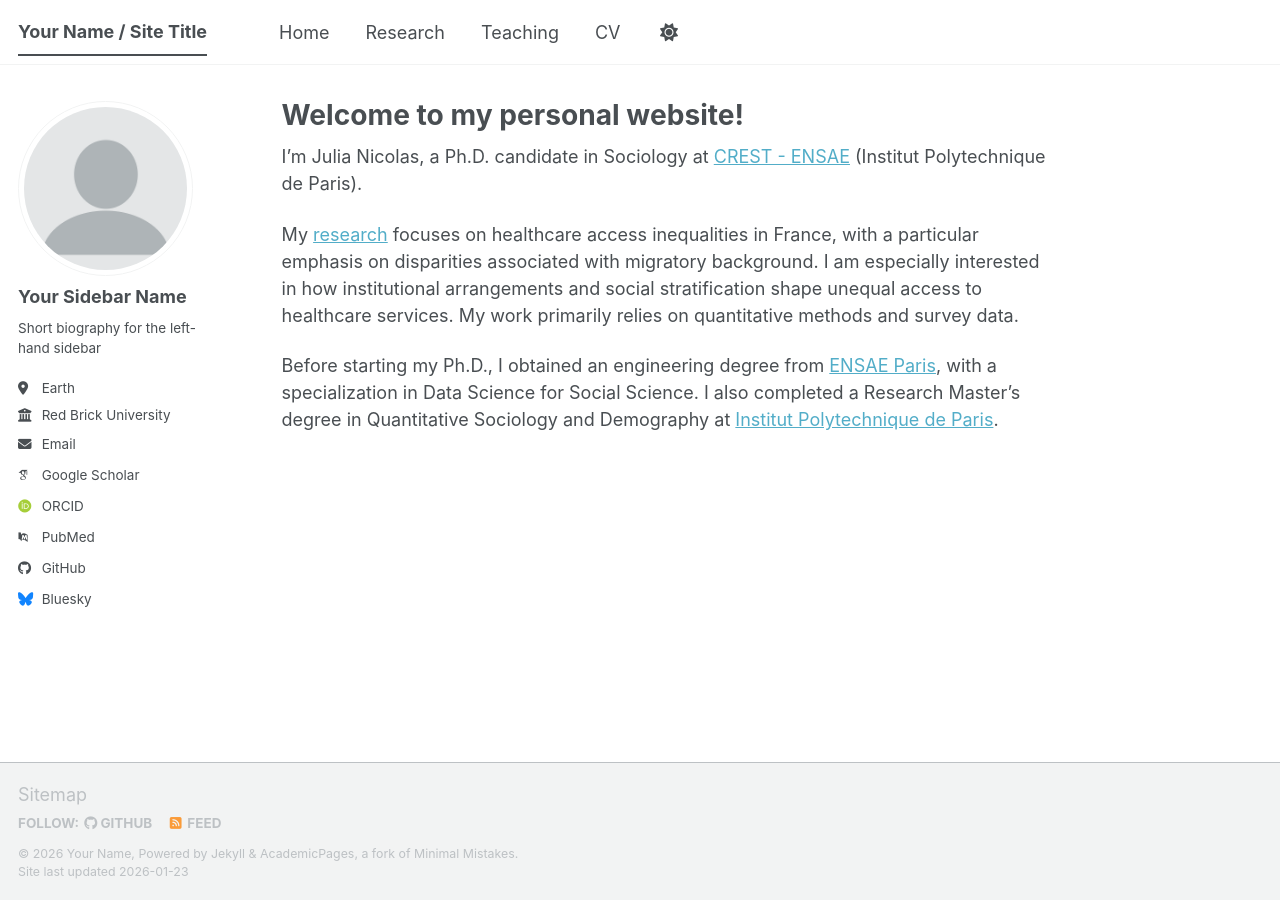
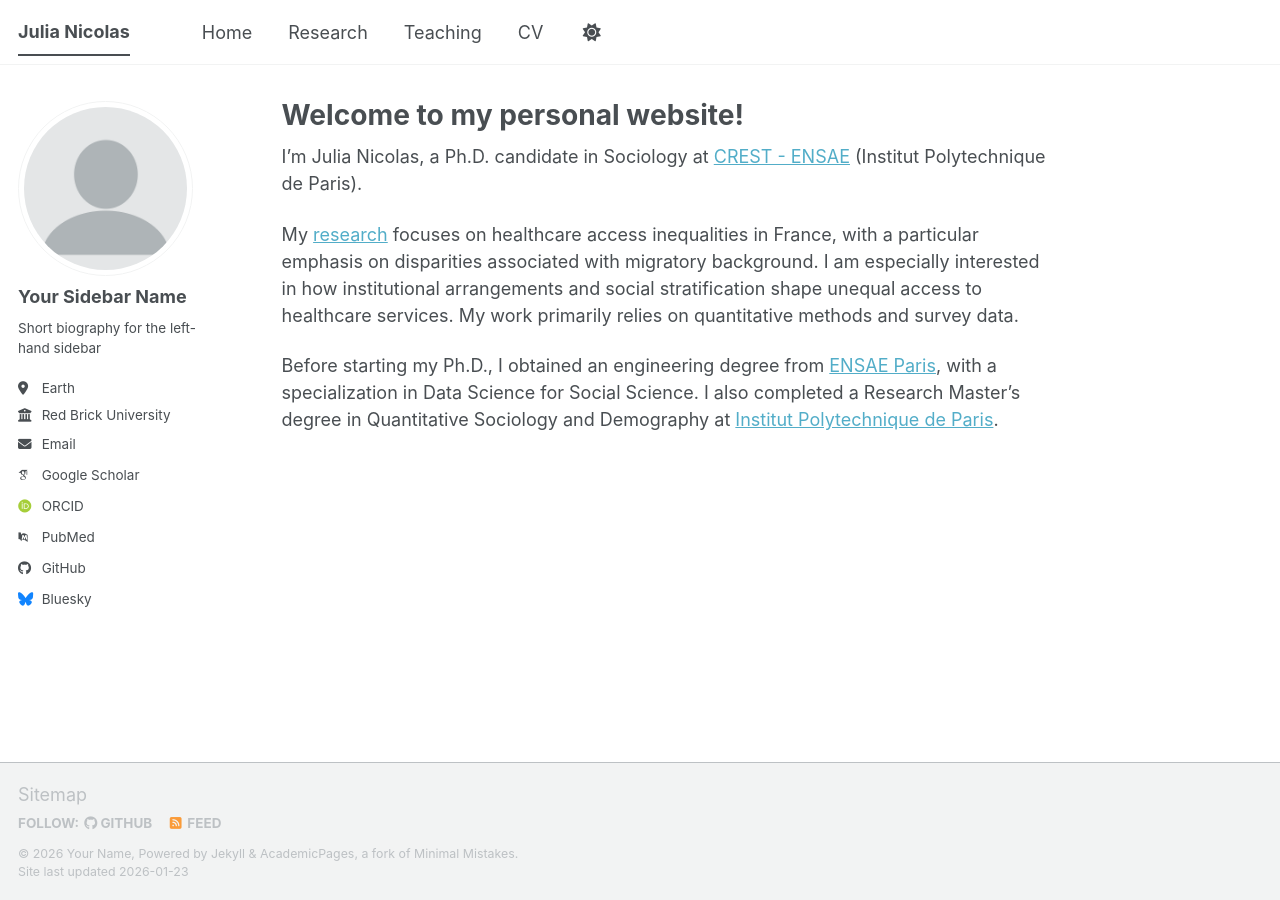
Before and after one commit to Julia-Nicolas/julia-nicolas.github.io, a Jekyll site: the page built from _pages/about.md, in a window 1280 px wide. Built offline with Jekyll 4.4.1, drawn with Linux system fonts in a browser that asks for light colours; some web fonts are replaced; a script bundle is joined from its source files by our own code; library files that are not in the unit come from our copies.

Commit message:
Update _config.yml

```diff
--- a/_config.yml
+++ b/_config.yml
@@ -9,7 +9,7 @@
 # Basic Site Settings
 locale                   : "en-US"
 site_theme               : "default" # The available themes options are "default", "air", "sunrise", "mint", "dirt" and "contrast"
-title                    : "Your Name / Site Title"
+title                    : "Julia Nicolas"
 title_separator          : "-"
 name                     : &name "Your Name"
 description              : &description "Your Name's academic portfolio"   # Update this with a general description of your site, this is the default if not overridden by a page
```
